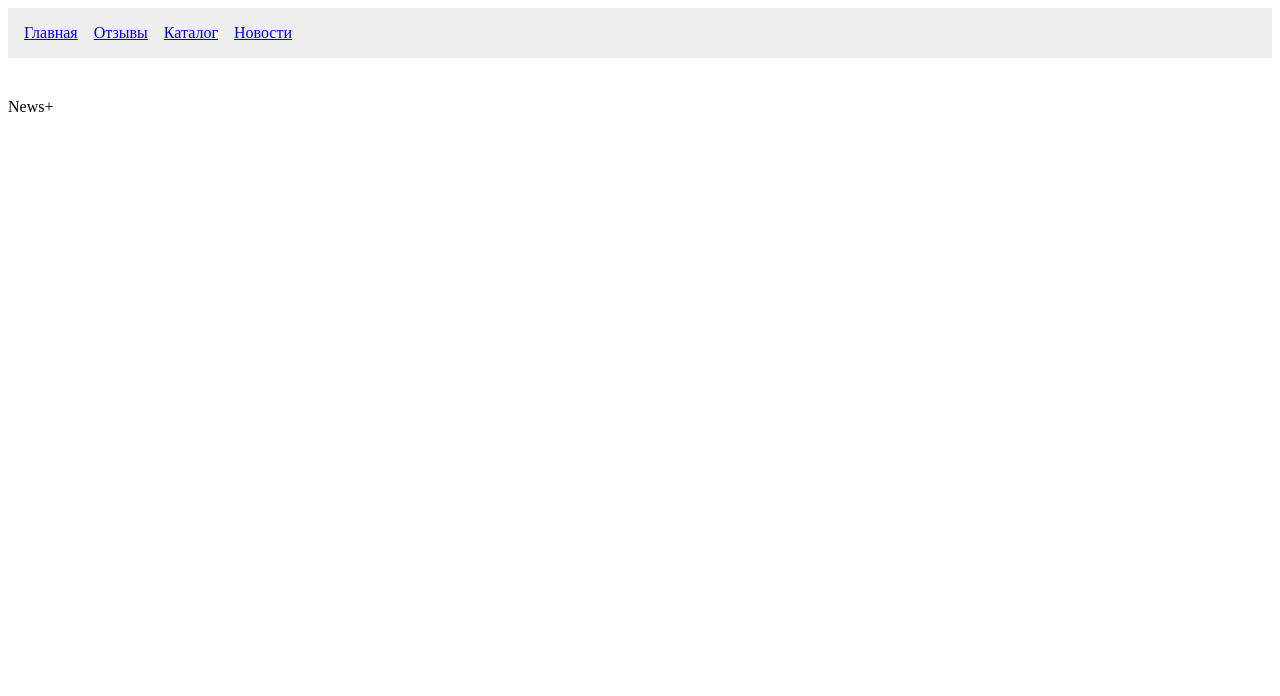
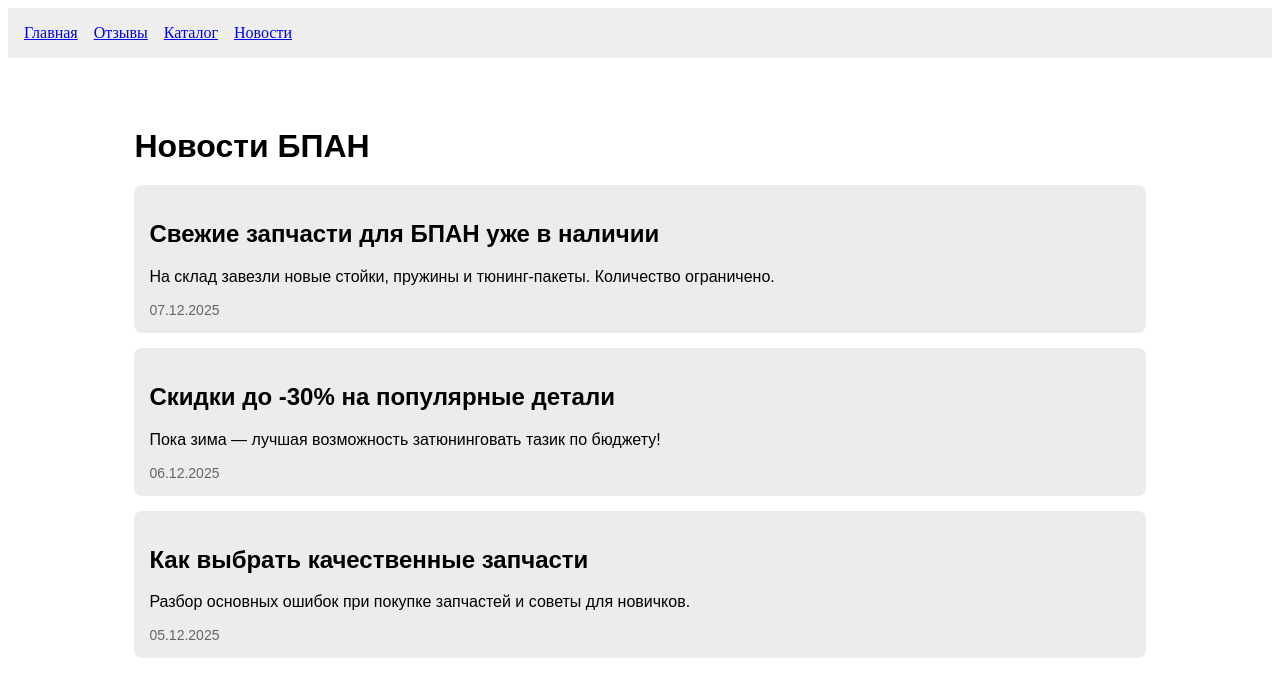
Before and after one commit to zollate/volosnikova, a React (Vite) app: page /news in a window 1280 px wide. Shown: the top 696 px of the page. Built offline with nearby package versions, Linux system fonts and the light colour scheme.

Commit message:
Сделал страницу новостей

```diff
--- a/src/pages/News/News.jsx
+++ b/src/pages/News/News.jsx
@@ -1,8 +1,41 @@
 import React from 'react'
+import './News.scss'
 
 function News() {
+
+  const news = [
+    {
+      id: 1,
+      title: "Свежие запчасти для БПАН уже в наличии",
+      text: "На склад завезли новые стойки, пружины и тюнинг-пакеты. Количество ограничено.",
+      date: "07.12.2025"
+    },
+    {
+      id: 2,
+      title: "Скидки до -30% на популярные детали",
+      text: "Пока зима — лучшая возможность затюнинговать тазик по бюджету!",
+      date: "06.12.2025"
+    },
+    {
+      id: 3,
+      title: "Как выбрать качественные запчасти",
+      text: "Разбор основных ошибок при покупке запчастей и советы для новичков.",
+      date: "05.12.2025"
+    },
+  ]
+
   return (
-    <div>News+</div>
+    <div className="news">
+      <h1 className="news-title">Новости БПАН</h1>
+
+      {news.map(item => (
+        <div className="news-item" key={item.id}>
+          <h2>{item.title}</h2>
+          <p>{item.text}</p>
+          <span>{item.date}</span>
+        </div>
+      ))}
+    </div>
   )
 }
 
--- a/src/pages/News/News.scss
+++ b/src/pages/News/News.scss
@@ -0,0 +1,30 @@
+.news {
+  width: 80%;
+  margin: 30px auto;
+  font-family: Arial, sans-serif;
+}
+
+.news-title {
+  font-size: 32px;
+  font-weight: bold;
+  margin-bottom: 20px;
+}
+
+.news-item {
+  background: #ececec;
+  padding: 15px;
+  border-radius: 8px;
+  margin-bottom: 15px;
+  transition: 0.2s;
+}
+
+.news-item:hover {
+  transform: scale(1.02);
+}
+
+.news-item span {
+  display: block;
+  margin-top: 8px;
+  color: #666;
+  font-size: 14px;
+}
```
